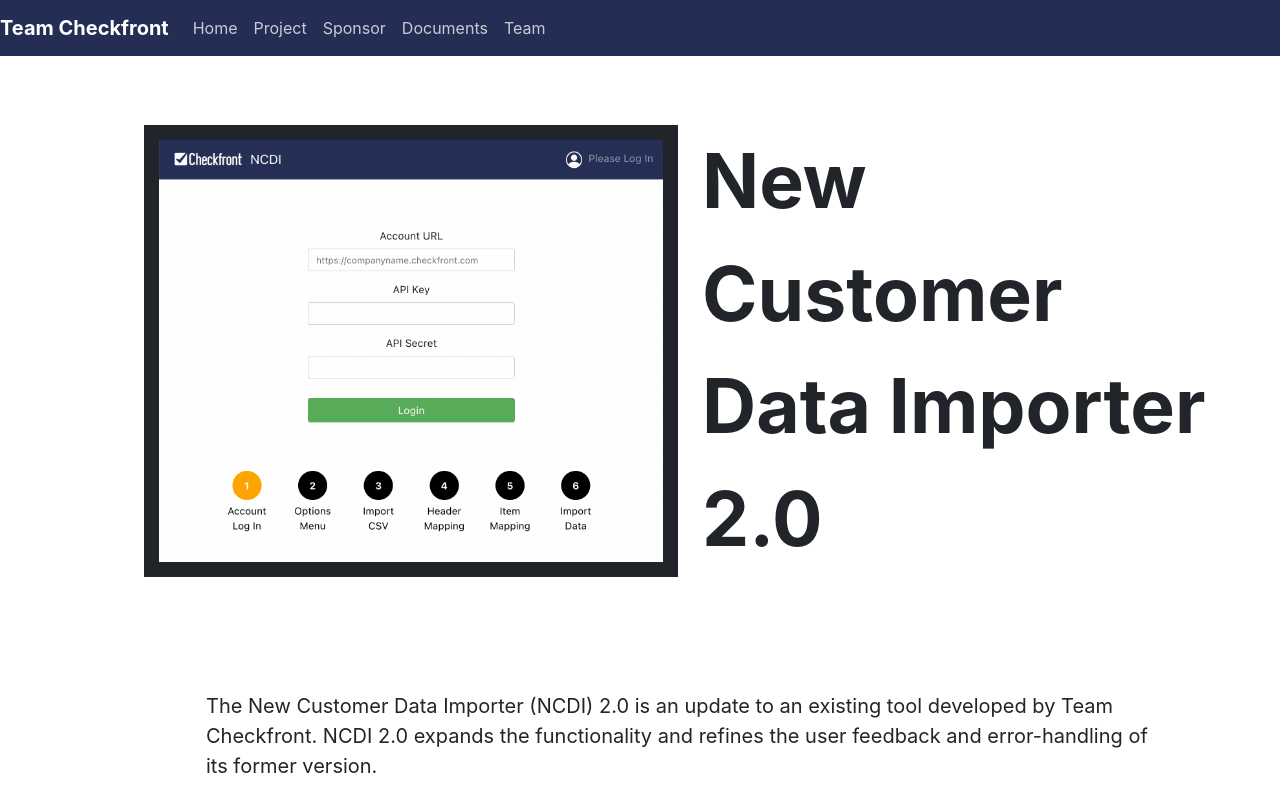
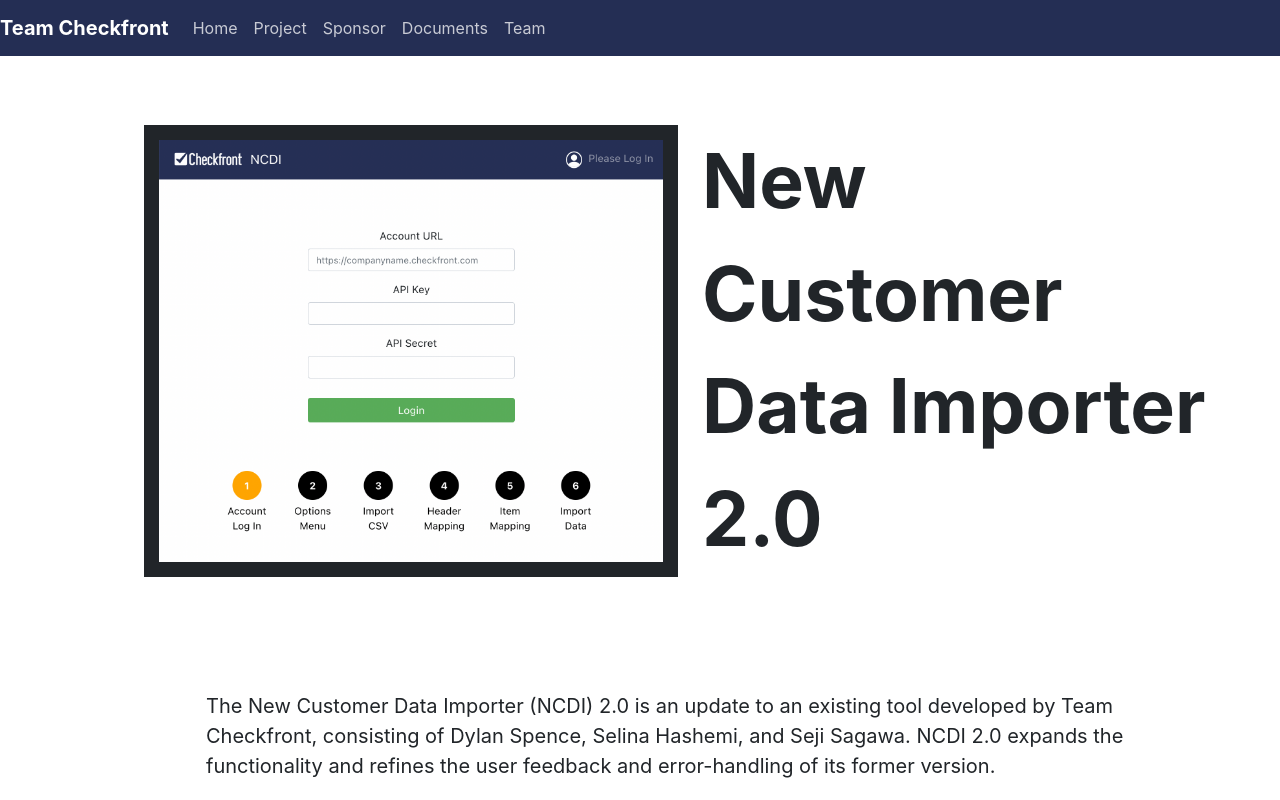
Before and after one commit to team-cf-2021/team-cf-2021.github.io, a React (Create React App) app in the folder webpage-app/: page / in a window 1280 px wide. Shown: the top 800 px of the page. Built offline with nearby package versions, Linux system fonts and the light colour scheme.

Commit message:
altered text

```diff
--- a/webpage-app/src/Components/Landing.js
+++ b/webpage-app/src/Components/Landing.js
@@ -13,7 +13,7 @@
                 </Col>
             </Row>
             <Row id='big-txt'>
-                <p>The New Customer Data Importer (NCDI) 2.0 is an update to an existing tool developed by Team Checkfront.
+                <p>The New Customer Data Importer (NCDI) 2.0 is an update to an existing tool developed by Team Checkfront, consisting of Dylan Spence, Selina Hashemi, and Seji Sagawa.
                     NCDI 2.0 expands the functionality and refines the user feedback and error-handling of its former version.</p>
             </Row>
         </Container>
```
